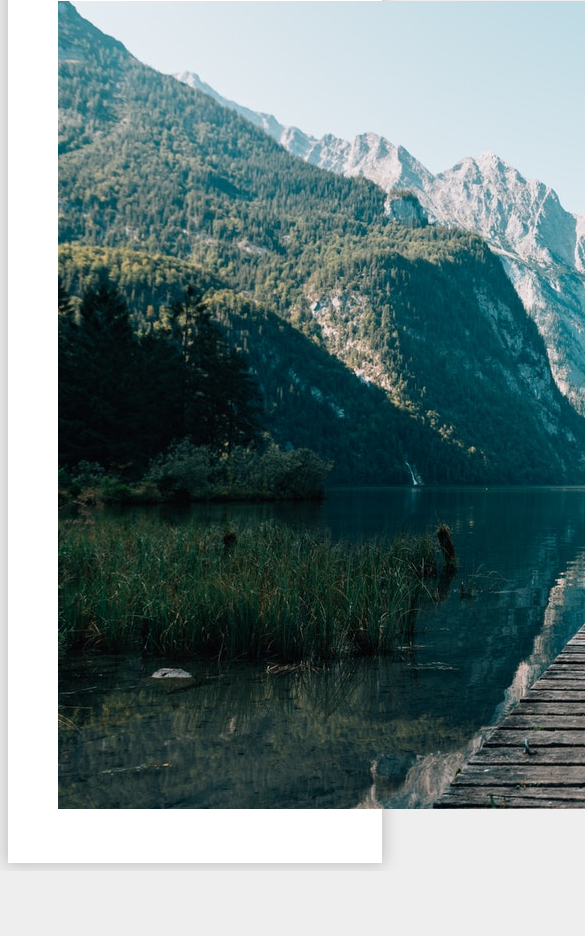
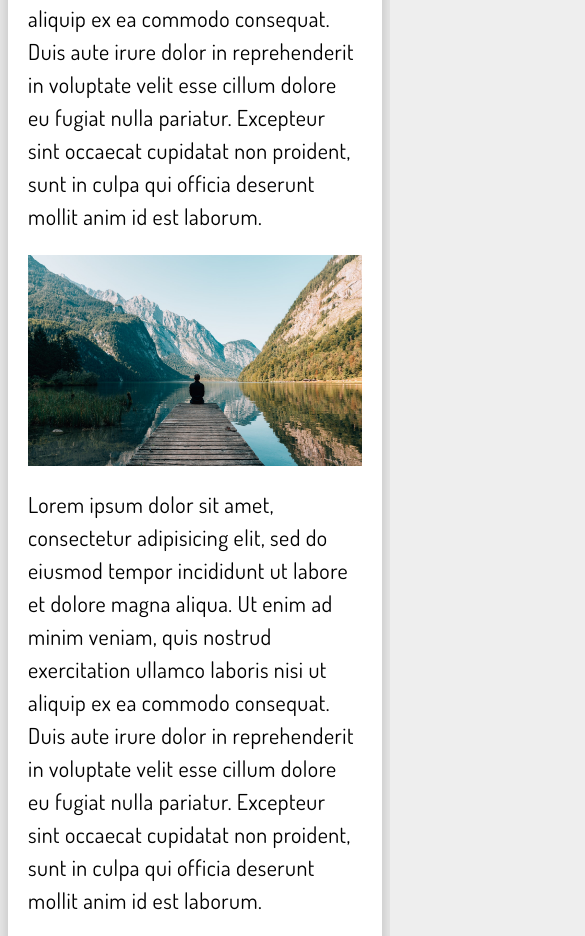
Before and after one commit to arishgan/arishgan.github.io, a plain HTML site: page ma/index.html in a window 390 px wide. Shown: the part 369-1305 px from the top of the page, 585 px wide, since content can reach past the window. Before the commit the page ends 1240 px from the top, so only its background shows below. Drawn offline with Linux system fonts and the light colour scheme.

Commit message:
Add files via upload

```diff
--- a/ma/index.html
+++ b/ma/index.html
@@ -2,10 +2,16 @@
 <html>
 <head>
 	<meta charset="utf-8">
+	<link href="https://fonts.googleapis.com/css?family=Dosis" rel="stylesheet">
 	<title>Blog</title>
+	<meta name='viewreport' content='width=device-width, initial-scale=1' >
 	<style type="text/css">
 		body {
 			background-color: #eee;
+			font-family: 'Dosis', sans-serif;
+			letter-spacing: 0.5px;
+			line-height: 1.5;
+			font-size: 18px;
 
 		}
 		div{
@@ -14,6 +20,24 @@
 			background-color: #fff;
 			padding: 50px;
 			box-shadow: 0 0 15px 2px rgba(0,0,0,0.2)
+		}
+
+		img{
+			max-width: 100%;
+			margin:auto;
+			display: block;
+		}
+
+
+
+		@media all and (max-width: 768px)
+		{
+           body {
+           	font-size: 22px;
+           }
+           div {
+           	padding:40px 20px;
+           }
 		}
 	</style>
 
@@ -28,6 +52,30 @@
 		cillum dolore eu fugiat nulla pariatur. Excepteur sint occaecat cupidatat non
 		proident, sunt in culpa qui officia deserunt mollit anim id est laborum.</p>
 		<img src="img1.jpeg">
+		<p>
+			Lorem ipsum dolor sit amet, consectetur adipisicing elit, sed do eiusmod
+			tempor incididunt ut labore et dolore magna aliqua. Ut enim ad minim veniam,
+			quis nostrud exercitation ullamco laboris nisi ut aliquip ex ea commodo
+			consequat. Duis aute irure dolor in reprehenderit in voluptate velit esse
+			cillum dolore eu fugiat nulla pariatur. Excepteur sint occaecat cupidatat non
+			proident, sunt in culpa qui officia deserunt mollit anim id est laborum.
+		</p>
+		<img src="img2.jpeg">
+		<p>
+			Lorem ipsum dolor sit amet, consectetur adipisicing elit, sed do eiusmod
+			tempor incididunt ut labore et dolore magna aliqua. Ut enim ad minim veniam,
+			quis nostrud exercitation ullamco laboris nisi ut aliquip ex ea commodo
+			consequat. Duis aute irure dolor in reprehenderit in voluptate velit esse
+			cillum dolore eu fugiat nulla pariatur. Excepteur sint occaecat cupidatat non
+			proident, sunt in culpa qui officia deserunt mollit anim id est laborum.
+		</p>
+		<img src="img3.jpeg">
+		<p>Lorem ipsum dolor sit amet, consectetur adipisicing elit, sed do eiusmod
+		tempor incididunt ut labore et dolore magna aliqua. Ut enim ad minim veniam,
+		quis nostrud exercitation ullamco laboris nisi ut aliquip ex ea commodo
+		consequat. Duis aute irure dolor in reprehenderit in voluptate velit esse
+		cillum dolore eu fugiat nulla pariatur. Excepteur sint occaecat cupidatat non
+		proident, sunt in culpa qui officia deserunt mollit anim id est laborum.</p>
 	</div>
 </body>
 </html>
```
